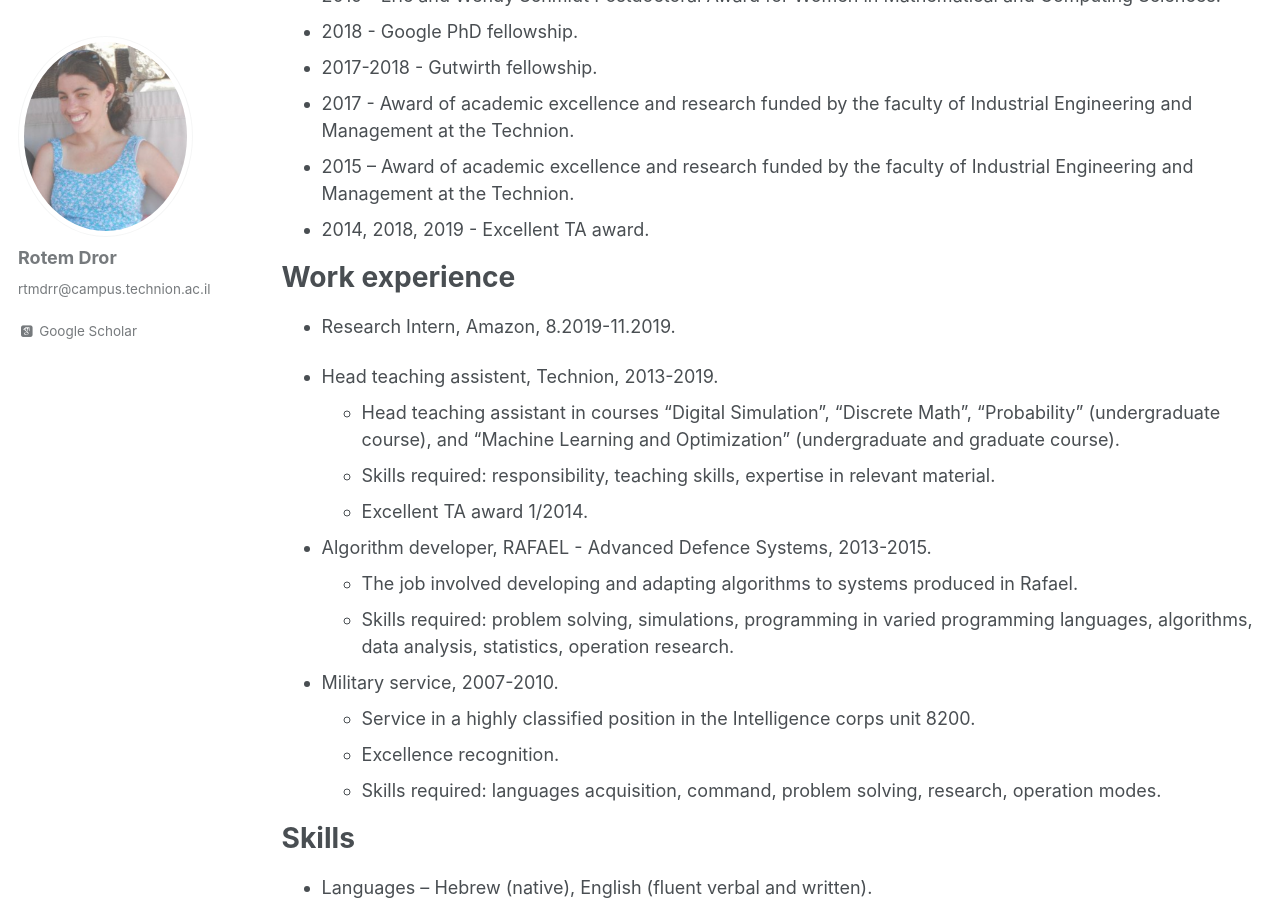
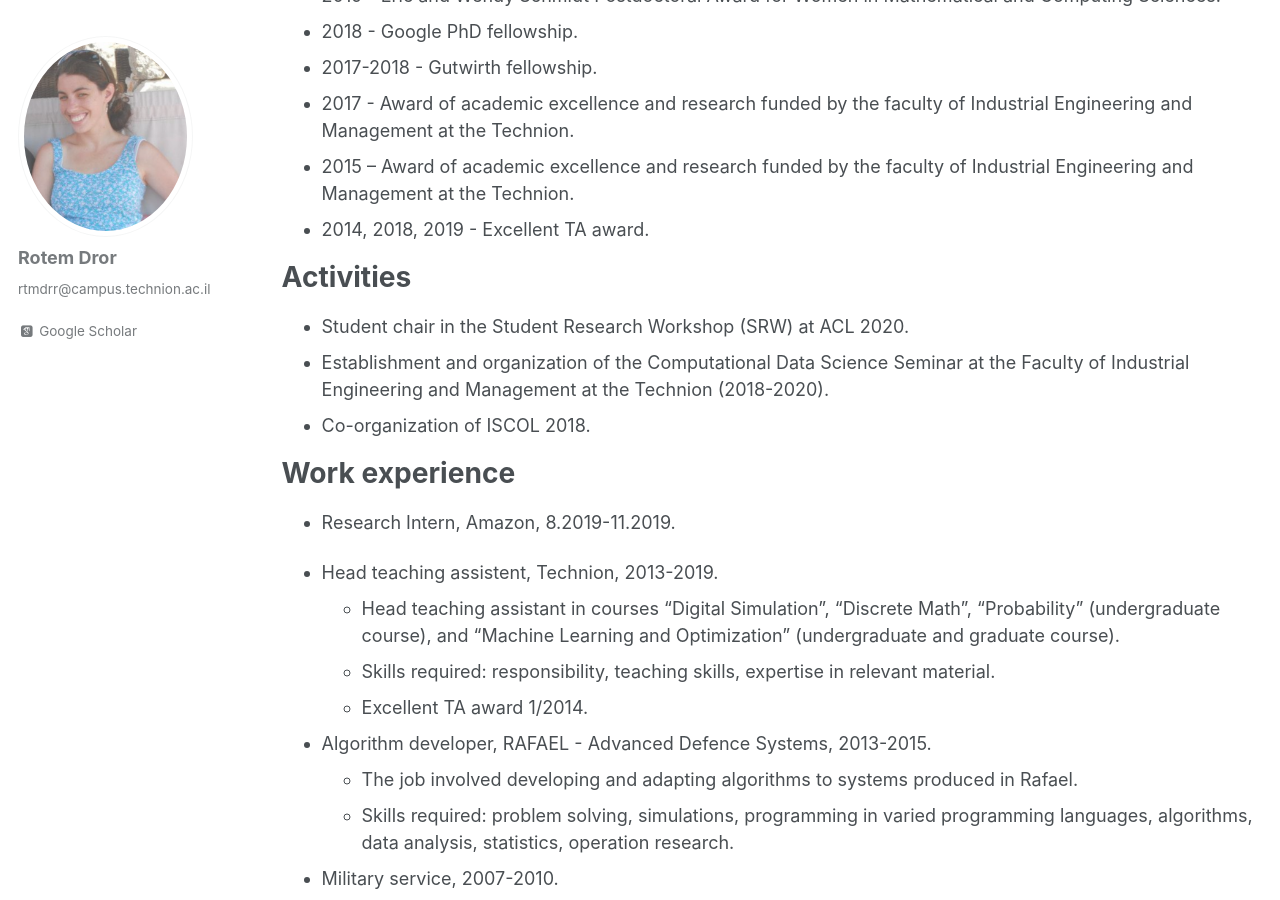
Before and after one commit to rtmdrr/rtmdrr.github.io, a Jekyll site: the page built from _pages/cv.md, in a window 1280 px wide and 900 px high, scrolled down 1476 px. Built offline with Jekyll 4.4.1, drawn with Linux system fonts in a browser that asks for light colours; some web fonts are replaced.

Commit message:
Update cv.md

```diff
--- a/_pages/cv.md
+++ b/_pages/cv.md
@@ -33,6 +33,12 @@ Awards
 * 2015 – Award of academic excellence and research funded by the faculty of Industrial Engineering and Management at the Technion.
 * 2014, 2018, 2019 - Excellent TA award.
 
+Activities
+======
+* Student chair in the Student Research Workshop (SRW) at ACL 2020.
+* Establishment and organization of the Computational Data Science Seminar at the Faculty of Industrial Engineering and Management at the Technion (2018-2020).
+* Co-organization of ISCOL 2018.
+
 Work experience
 ======
 * Research Intern, Amazon, 8.2019-11.2019.
```
